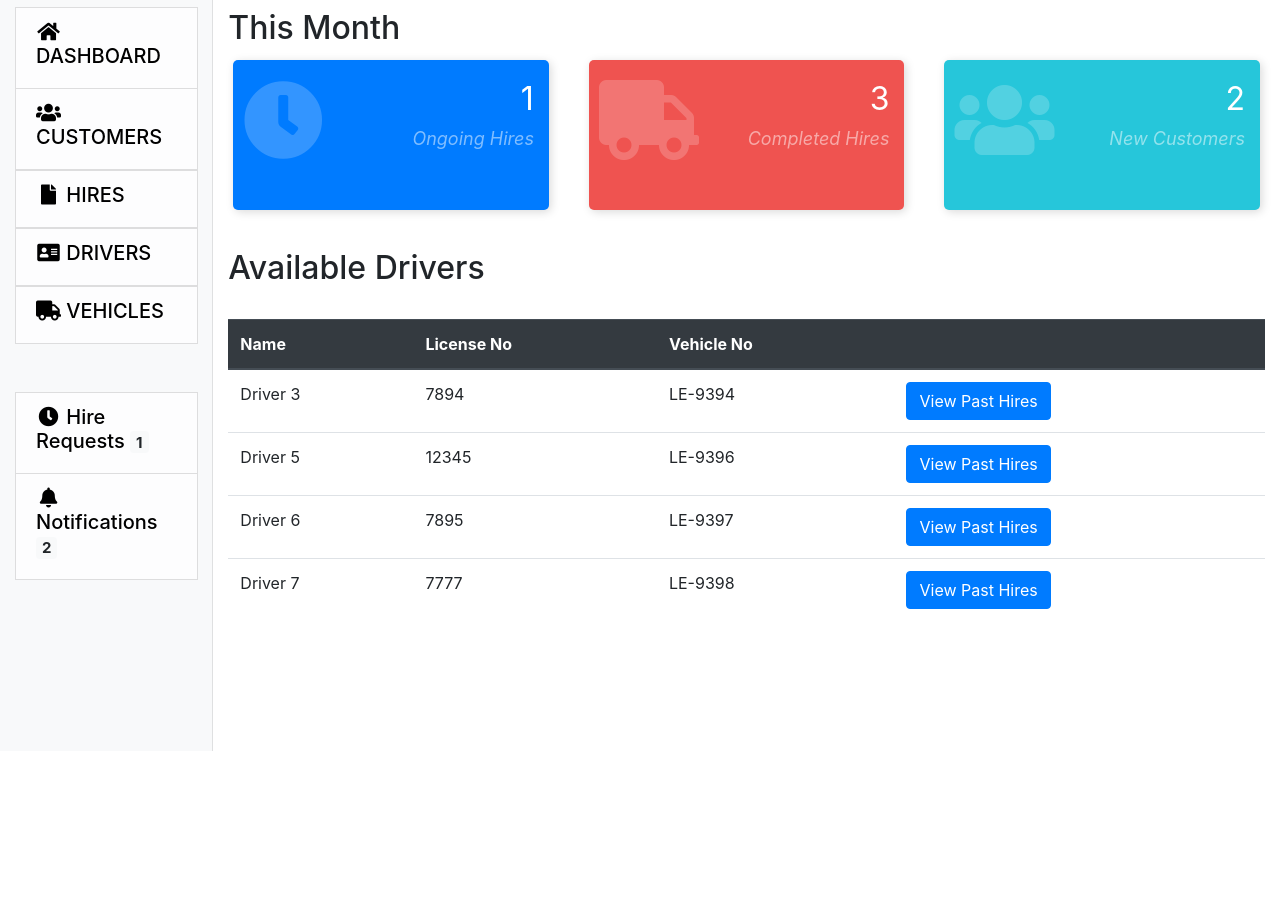
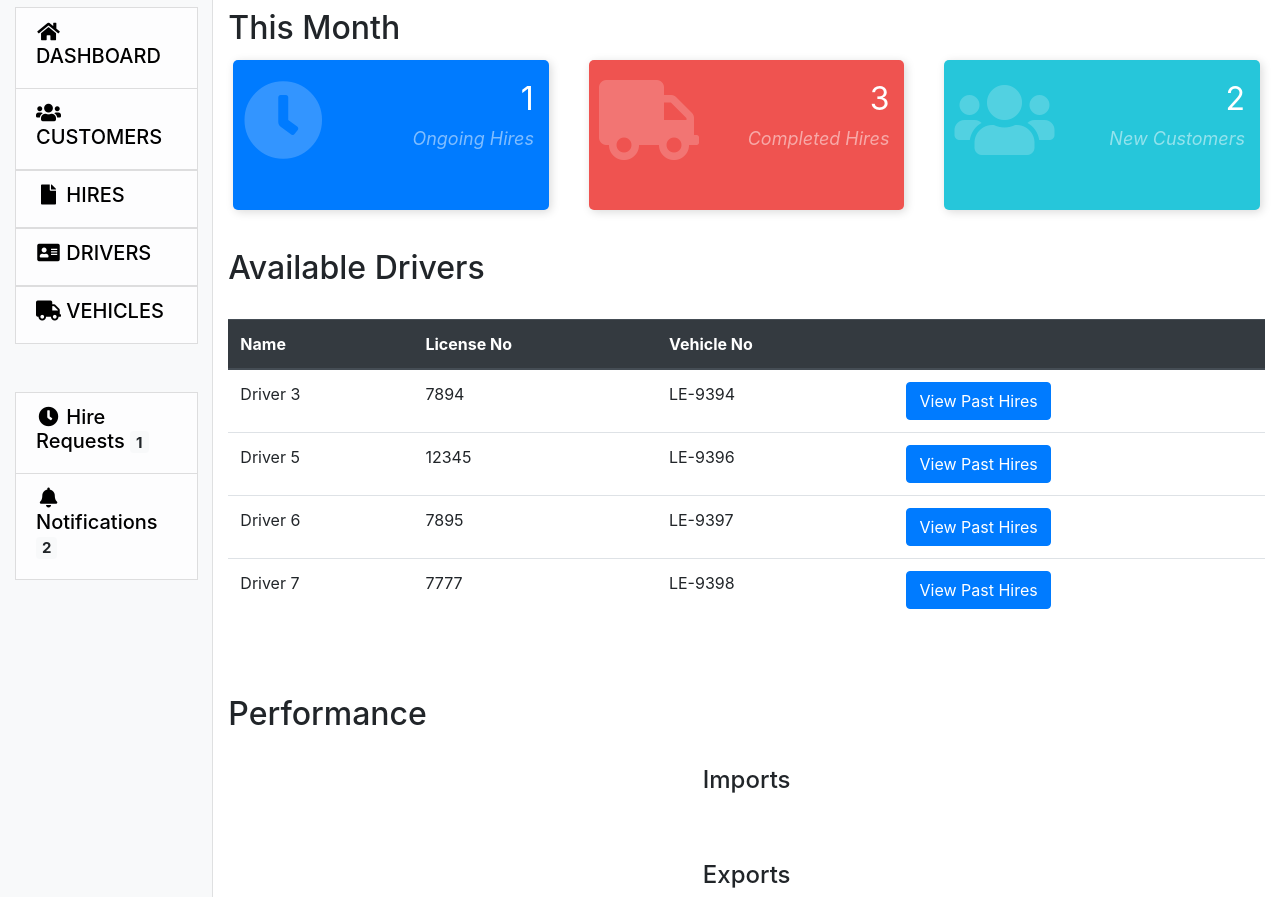
Before and after one commit to MaheemaPavithrani/TransGlobalLogistics, a CodeIgniter app: page /TransGlobalLogistics/index.php/admin/index in a window 1280 px wide. Shown: the part 53-950 px from the top of the page. Before the commit the page ends 804 px from the top, so only its background shows below. Run offline with CodeIgniter, Linux system fonts and the light colour scheme; data comes from the database, SQL or seed files in the repository; some libraries are stand-ins or nearby versions.

Commit message:
Admin Panel | Performance Graphs

```diff
--- a/application/controllers/Admin.php
+++ b/application/controllers/Admin.php
@@ -11,6 +11,14 @@
             $data['customers_thismonth'] = $this->Customer_model->get_customers_this_month();
             $data['hires_thismonth'] = $this->Hire_model->get_hires_this_month();
             $data['ongoing_hires'] = $this->Hire_model->ongoing_hires();
+
+            $this->load->model('Hire_model');
+            $graph1 = $this->Hire_model->graph_data_imports()->result();
+            $data['graph1'] = json_encode($graph1);
+
+            $this->load->model('Hire_model');
+            $graph2 = $this->Hire_model->graph_data_exports()->result();
+            $data['graph2'] = json_encode($graph2);
 
             $this->load->view('admin/header');
             $this->load->view('admin/index',$data);
@@ -328,9 +336,21 @@
             $this->load->view('admin/footer');
         }
 
-        public function view_notification(){
+        public function read_notification($id){
 
+            $this->load->model('admin/Notification_model');
+            $this->Notification_model->read_notification($id);
+
+            redirect('admin/get_hire_requests');
         }
+
+        // public function graph_data(){
+
+        //     $this->load->model('Hire_model');
+        //     $data = $this->Hire_model->graph_data()->result();
+        //     $x['data'] = json_encode($data);
+        //     print_r($data);
+        // }
 
 
 
--- a/application/models/admin/Hire_model.php
+++ b/application/models/admin/Hire_model.php
@@ -253,5 +253,29 @@
             $this->db->where('id',$hire_id);
             $this->db->update($hire_type,$data);
         }
+
+        public function graph_data_imports(){
+            $this->db->select('YEAR(i.container_pickup_datetime) as im,count(DISTINCT i.id) as import_count');
+
+            $this->db->from('imports as i');
+
+            $this->db->group_by('YEAR(i.container_pickup_datetime)');
+
+            $graph = $this->db->get();
+
+            return $graph;
+        }
+
+        public function graph_data_exports(){
+            $this->db->select('YEAR(e.pickup_datetime) as ex,count(DISTINCT e.id) as export_count');
+
+            $this->db->from('exports as e');
+
+            $this->db->group_by('YEAR(e.pickup_datetime)');
+
+            $graph = $this->db->get();
+
+            return $graph;
+        }
     }
 ?>
--- a/application/models/admin/Notification_model.php
+++ b/application/models/admin/Notification_model.php
@@ -39,5 +39,14 @@
             return $query->result_array();
         }
 
+        public function read_notification($id){
+
+            $data = array(
+                'visible' => 0
+            );
+            $this->db->where('id',$id);
+            return $this->db->update('notifications',$data);
+        }
+
     }
 ?>
--- a/application/views/admin/footer.php
+++ b/application/views/admin/footer.php
@@ -8,5 +8,6 @@
     <script src="https://code.jquery.com/jquery-3.2.1.slim.min.js" integrity="sha384-KJ3o2DKtIkvYIK3UENzmM7KCkRr/rE9/Qpg6aAZGJwFDMVNA/GpGFF93hXpG5KkN" crossorigin="anonymous"></script>
     <script src="https://cdnjs.cloudflare.com/ajax/libs/popper.js/1.11.0/umd/popper.min.js" integrity="sha384-b/U6ypiBEHpOf/4+1nzFpr53nxSS+GLCkfwBdFNTxtclqqenISfwAzpKaMNFNmj4" crossorigin="anonymous"></script>
     <script src="https://maxcdn.bootstrapcdn.com/bootstrap/4.0.0-beta/js/bootstrap.min.js" integrity="sha384-h0AbiXch4ZDo7tp9hKZ4TsHbi047NrKGLO3SEJAg45jXxnGIfYzk4Si90RDIqNm1" crossorigin="anonymous"></script>
+
 </body>
 </html>
--- a/application/views/admin/header.php
+++ b/application/views/admin/header.php
@@ -6,6 +6,7 @@
     <link rel="stylesheet" href="https://use.fontawesome.com/releases/v5.8.2/css/all.css" integrity="sha384-oS3vJWv+0UjzBfQzYUhtDYW+Pj2yciDJxpsK1OYPAYjqT085Qq/1cq5FLXAZQ7Ay" crossorigin="anonymous">
 
     <link rel="canonical" href="https://getbootstrap.com/docs/4.0/examples/dashboard/">
+    <link rel="stylesheet" href="https://cdnjs.cloudflare.com/ajax/libs/morris.js/0.5.1/morris.css">
 
     <link rel="stylesheet" type="text/css" href="<?php echo base_url(); ?>css/style.css">
     <meta name="viewport" content="width=device-width, initial-scale=1.0">
--- a/application/views/admin/index.php
+++ b/application/views/admin/index.php
@@ -65,6 +65,38 @@
             </tbody>
         </table>
       </div>
+      <br><br>
+      <div style="padding-top:10px">
+        <h2>Performance</h2>
+      </div>
+      <br>
+      <h4 class="text-center">Imports</h4>
+      <div id="graph1"></div>
+      <br><br>
+      <div style="padding-top:10px">
+        <h4 class="text-center">Exports</h4>
+      </div>
+      <div id="graph2"></div>
+      <script src="https://code.jquery.com/jquery-3.4.1.min.js" integrity="sha256-CSXorXvZcTkaix6Yvo6HppcZGetbYMGWSFlBw8HfCJo=" crossorigin="anonymous"></script>
+      <script src="https://cdnjs.cloudflare.com/ajax/libs/raphael/2.1.0/raphael-min.js"></script>
+      <script src="https://cdnjs.cloudflare.com/ajax/libs/morris.js/0.5.1/morris.min.js"></script>
+      <script>
+        Morris.Line({
+          element: 'graph1',
+          data: <?php echo $graph1; ?>,
+          xkey: 'im',
+          ykeys: ['import_count'],
+          labels: ['imports']
+        });
+
+        Morris.Line({
+          element: 'graph2',
+          data: <?php echo $graph2; ?>,
+          xkey: 'ex',
+          ykeys: ['export_count'],
+          labels: ['exports']
+        });
+      </script>
     </div>
 
   </div>
--- a/application/views/admin/notifications/index.php
+++ b/application/views/admin/notifications/index.php
@@ -11,7 +11,7 @@
                 <?php foreach($notifications as $note): ?>
                     <tr>
                     <td><?php echo $note['title']; ?> : <?php echo $note['hire_type']; ?></td>
-                    <td> <a class="btn btn-primary" href="<?php echo base_url('admin/view_notification');?>">View</a>
+                    <td> <a class="btn btn-primary" href="<?php echo base_url('admin/read_notification/'.$note['id']);?>">View</a>
                     </td>
                     </tr>
                 <?php endforeach;?>
```
